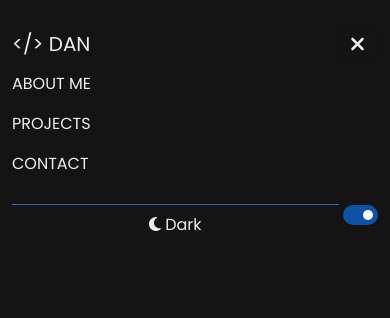
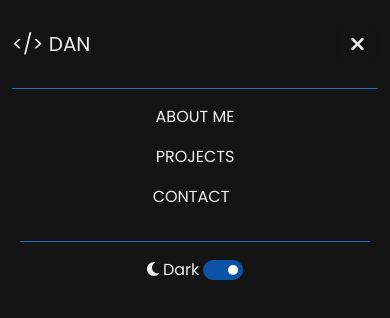
Before and after one commit to DAnoche/My-Porpolio, a React (Create React App) app: page / in a window 390 px wide. Both pictures are taken after a click on the button 356 px from the left and 44 px from the top of the page. Shown: the top 318 px of the page. Built offline with nearby package versions, Linux system fonts and the light colour scheme.

Commit message:
Fix responsiveness style on small devices

```diff
--- a/src/App.css
+++ b/src/App.css
@@ -51,9 +51,16 @@
   .nav-theme-icon {
     border-top: 1px solid var(--textColorHighlight);
     width: 100%;
-    margin-top: 1.25em;
+    margin-top: 1.5em;
+    padding: 1em;
+    justify-content: center;
+  }
+
+  .navbar-collapse ul {
+    text-align: center;
+    border-top: 1px solid var(--textColorHighlight);
+    margin-top: 1.5em;
     padding: 0.5em;
-    text-align: center;
   }
 }
 
--- a/src/Navbar/navbar.jsx
+++ b/src/Navbar/navbar.jsx
@@ -53,8 +53,8 @@ function Navbar(props) {
                 CONTACT
               </a>
             </li>
-            <li className="nav-item d-flex justify-contents-start align-items-center">
-              <span className="nav-theme-icon me-1">
+            <li className="nav-theme-icon nav-item d-flex justify-contents-center align-items-center">
+              <span className="me-1">
                 <FontAwesomeIcon
                   icon={props.theme === "dark" ? faMoon : faSun}
                 />
```
